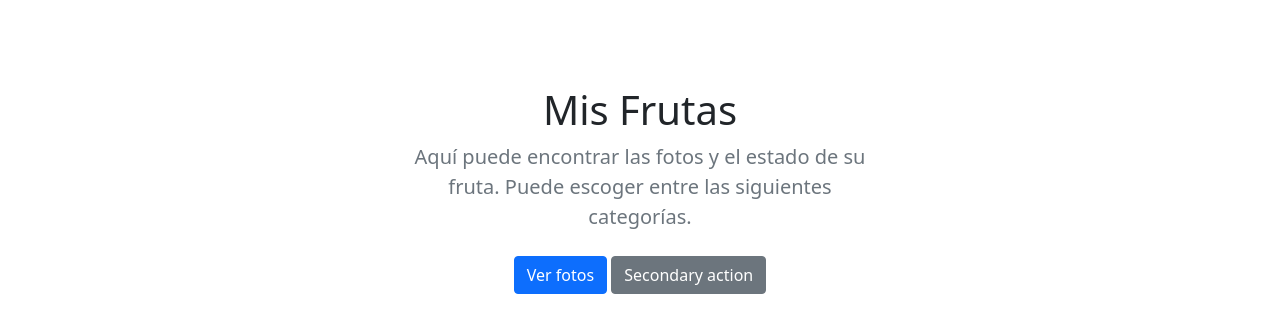
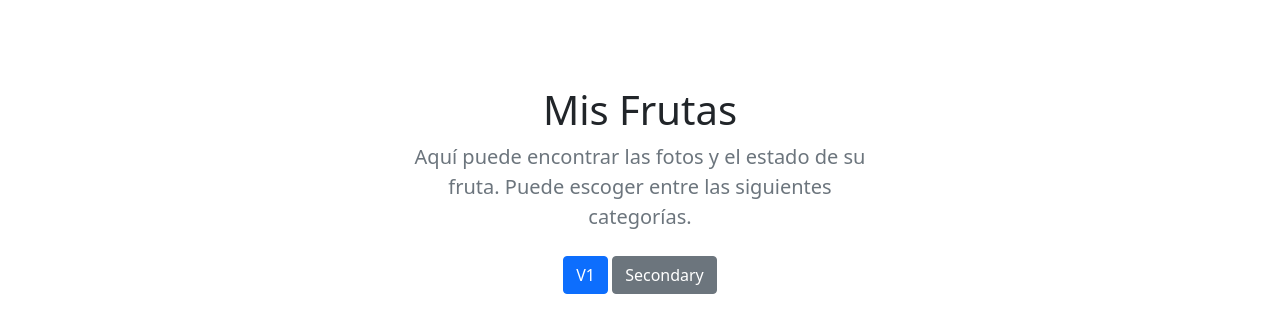
Before and after one commit to GBellezaZ/FruitWatchOut, a plain HTML site: page public/myfruits.html in a window 1280 px wide. Shown: the part 58-390 px from the top of the page. Drawn offline with nearby package versions, Linux system fonts and the light colour scheme; some packages are replaced by stand-ins of ours.

```diff
--- a/database.rules.json
+++ b/database.rules.json
@@ -1,5 +1,4 @@
 {
-  /* Visit https://firebase.google.com/docs/database/security to learn more about security rules. */
   "rules": {
     ".read": false,
     ".write": false
--- a/functions/package.json
+++ b/functions/package.json
@@ -12,6 +12,7 @@
     "node": "16"
   },
   "main": "index.js",
+  "type": "module",
   "dependencies": {
     "firebase-admin": "^10.0.2",
     "firebase-functions": "^3.18.0"
--- a/public/myfruits.html
+++ b/public/myfruits.html
@@ -58,8 +58,8 @@
               <h1 class="fw-light">Mis Frutas</h1>
               <p class="lead text-muted">Aquí puede encontrar las fotos y el estado de su fruta. Puede escoger entre las siguientes categorías.</p>
               <p>
-                <a href="#" class="btn btn-primary my-2">Ver fotos</a>
-                <a href="#" class="btn btn-secondary my-2">Secondary action</a>
+                <a href="#" class="btn btn-primary my-2">V1</a>
+                <a href="#" class="btn btn-secondary my-2">Secondary</a>
               </p>
             </div>
           </div>
--- a/public/scripts/index.js
+++ b/public/scripts/index.js
@@ -1,6 +1,6 @@
 // Import the functions you need from the SDKs you need
 import { initializeApp } from "firebase/app";
-import { getAnalytics } from "firebase/analytics";
+// import { getAnalytics } from "firebase/analytics";
 // TODO: Add SDKs for Firebase products that you want to use
 // https://firebase.google.com/docs/web/setup#available-libraries
 
@@ -19,7 +19,7 @@
 
 // Initialize Firebase
 const app = initializeApp(firebaseConfig);
-const analytics = getAnalytics(app);
+//const analytics = getAnalytics(app);
 
 import { getApp } from "firebase/app";
 import { getStorage } from "firebase/storage";
```
Also changed, not shown: public/index.html (+1 -1 lines), 2 other files.
